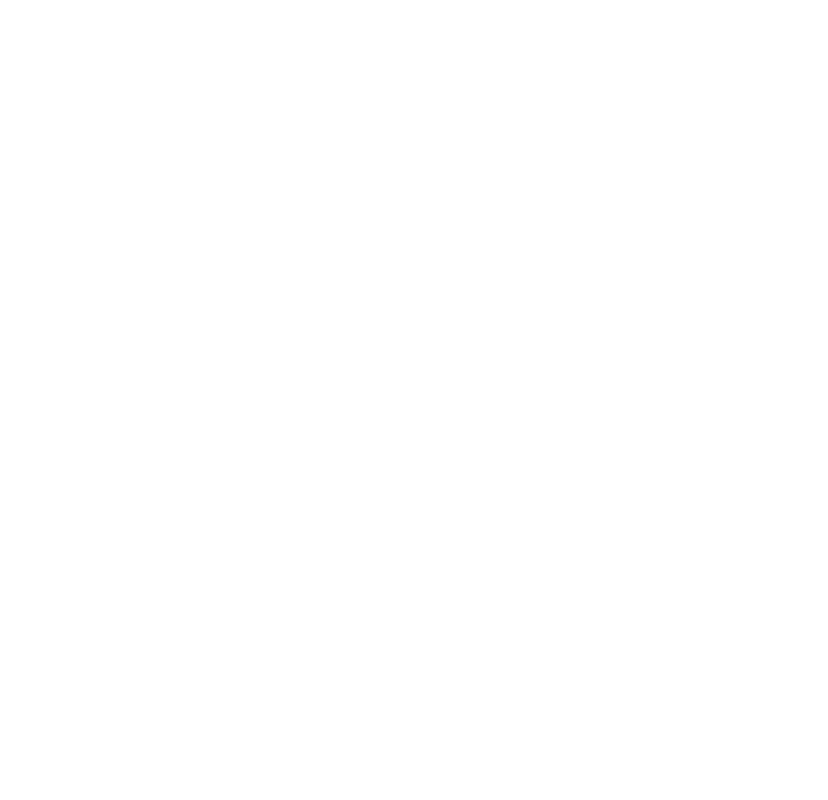
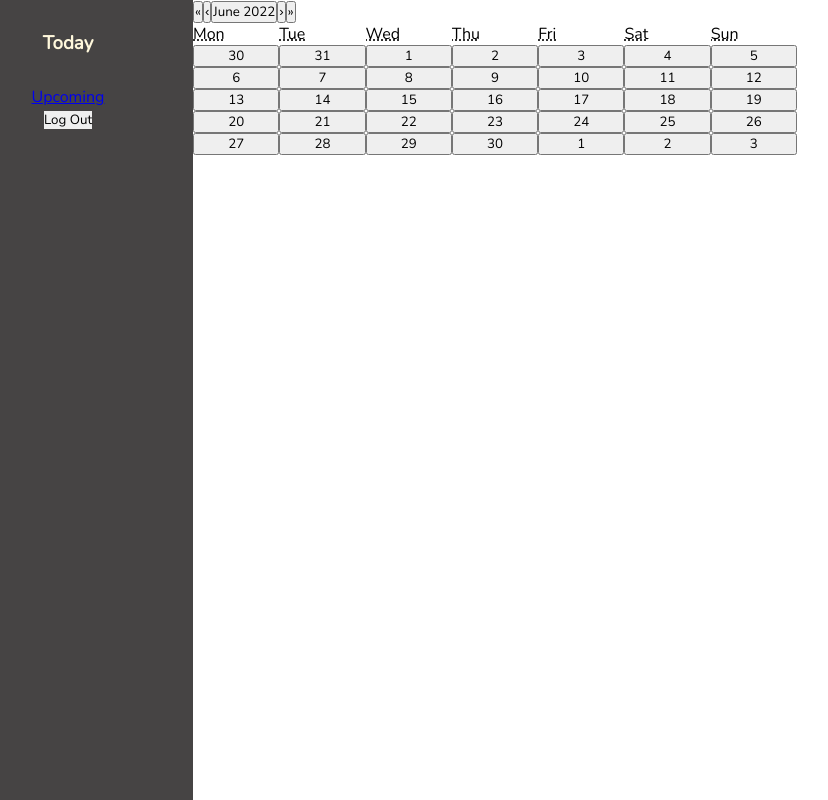
Before and after one commit to aashujames/Toodle_App, a React (Create React App) app: page /task/upcoming in a window 1280 px wide. Before the commit this address had no page. Shown: the whole page, without its empty margins (57-885 px from the left). Built offline with nearby package versions, Linux system fonts and the light colour scheme.

Commit message:
Upcoming component created

```diff
--- a/src/App.js
+++ b/src/App.js
@@ -6,6 +6,7 @@
 import Sidebar from "./components/Task/Sidebar/Sidebar";
 import TodayTask from "./components/Task/TodayTask";
 import Home from "./components/Home/Home";
+import Upcoming from "./components/Task/UpcomingTask/Upcoming";
 
 function App() {
     return (
@@ -25,6 +26,15 @@
                         <div className="main">
                             <Sidebar />
                             <TodayTask />
+                        </div>
+                    }
+                />
+                <Route
+                    path="/task/upcoming"
+                    element={
+                        <div className="main">
+                            <Sidebar />
+                            <Upcoming />
                         </div>
                     }
                 />
--- a/src/components/Task/Sidebar/Sidebar.js
+++ b/src/components/Task/Sidebar/Sidebar.js
@@ -1,5 +1,5 @@
 import React from "react";
-import { useNavigate } from "react-router-dom";
+import { Link, useNavigate } from "react-router-dom";
 import { clearAllTokens } from "../../../axios/tokenHandler";
 import "../../../styles/Sidebar.css";
 import Upcoming from "../UpcomingTask/Upcoming";
@@ -15,9 +15,9 @@
     return (
         <div className="sidebar-container">
             <h3>Today</h3>
-            <h3>
-                <Upcoming />{" "}
-            </h3>
+            <div>
+                <Link to="/task/upcoming">Upcoming</Link>
+            </div>
             <button onClick={handleClick}>Log Out</button>
         </div>
     );
--- a/src/components/Task/UpcomingTask/Upcoming.js
+++ b/src/components/Task/UpcomingTask/Upcoming.js
@@ -1,5 +1,6 @@
 import React, { useState } from "react";
 import Calendar from "react-calendar";
+import "../../../styles/Upcoming.css";
 
 const Upcoming = () => {
     const [date, setDate] = useState(new Date());
@@ -9,7 +10,7 @@
     };
 
     return (
-        <div>
+        <div className="container">
             <Calendar onChange={handleChange} value={date} />
         </div>
     );
--- /dev/null
+++ b/src/styles/Upcoming.css
@@ -0,0 +1,3 @@
+.container {
+    display: flex;
+}
```
